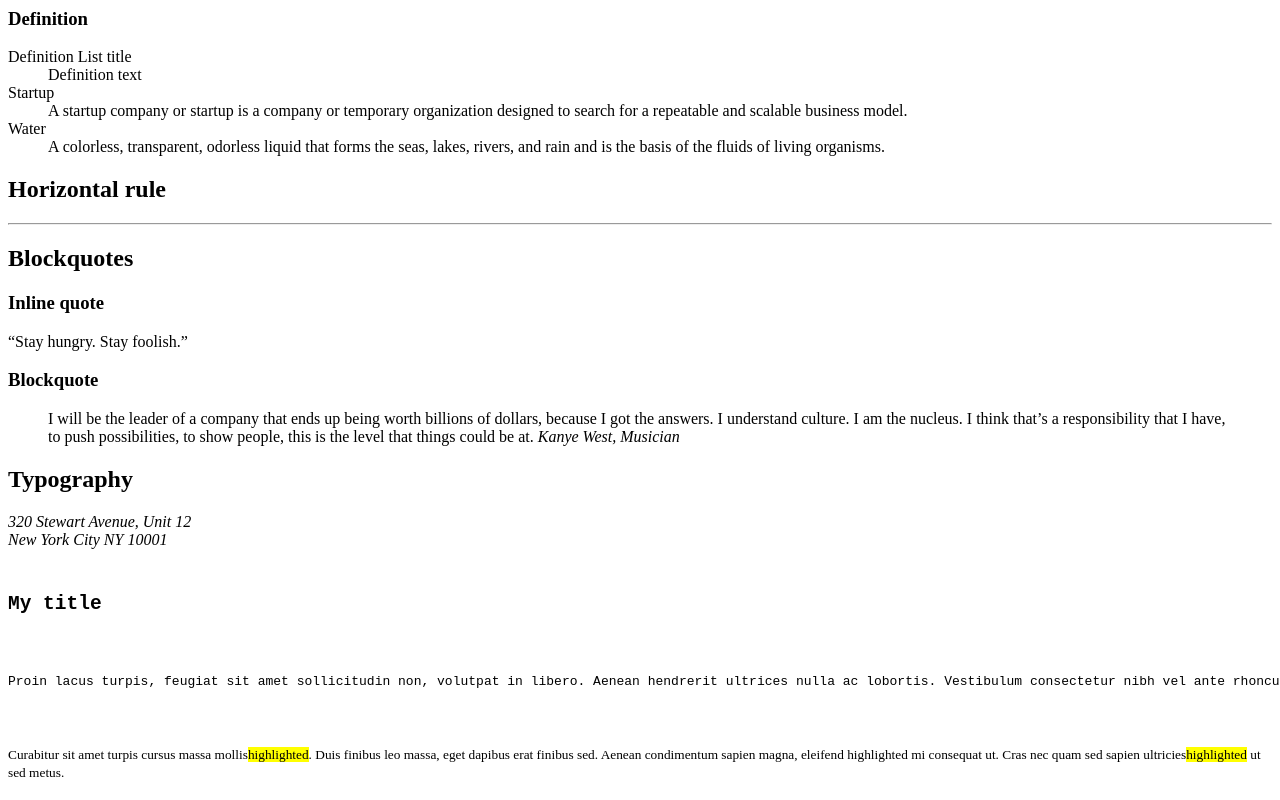
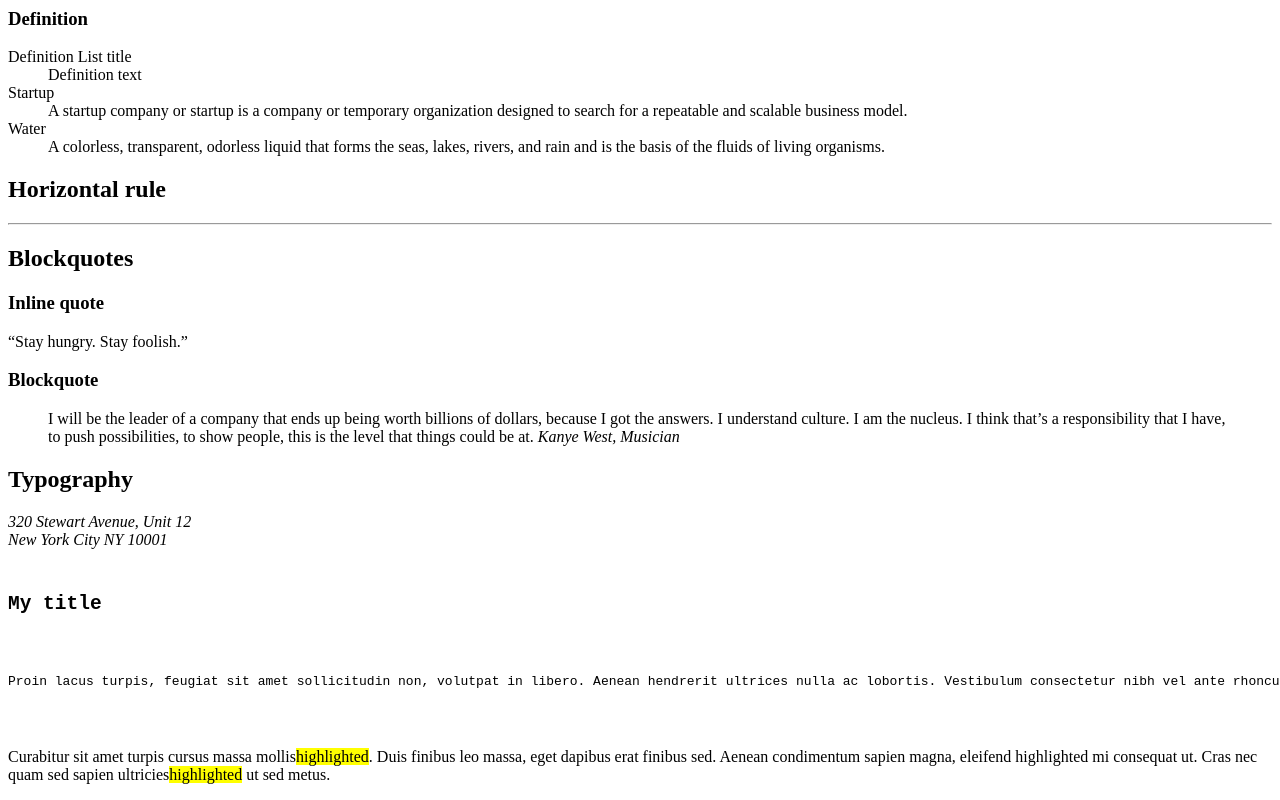
Before and after one commit to mulimuoki001/alu-web_front_end, a plain HTML site: page html_advanced/32-styleguide.html in a window 1280 px wide. Shown: the part 772-1572 px from the top of the page. Drawn offline with Linux system fonts and the light colour scheme.

Commit message:
use of mark to highlight words

```diff
--- a/html_advanced/32-styleguide.html
+++ b/html_advanced/32-styleguide.html
@@ -126,9 +126,9 @@
             </div>
 
             <div>
-                <small>Curabitur sit amet turpis cursus massa mollis<mark>highlighted</mark>. Duis finibus leo massa,
+                <p>Curabitur sit amet turpis cursus massa mollis<mark>highlighted</mark>. Duis finibus leo massa,
                     eget dapibus erat finibus sed. Aenean condimentum sapien magna, eleifend highlighted mi consequat
-                    ut. Cras nec quam sed sapien ultricies<mark>highlighted</mark> ut sed metus.</small>
+                    ut. Cras nec quam sed sapien ultricies<mark>highlighted</mark> ut sed metus.</p>
             </div>
         </section>
     </main>
```
